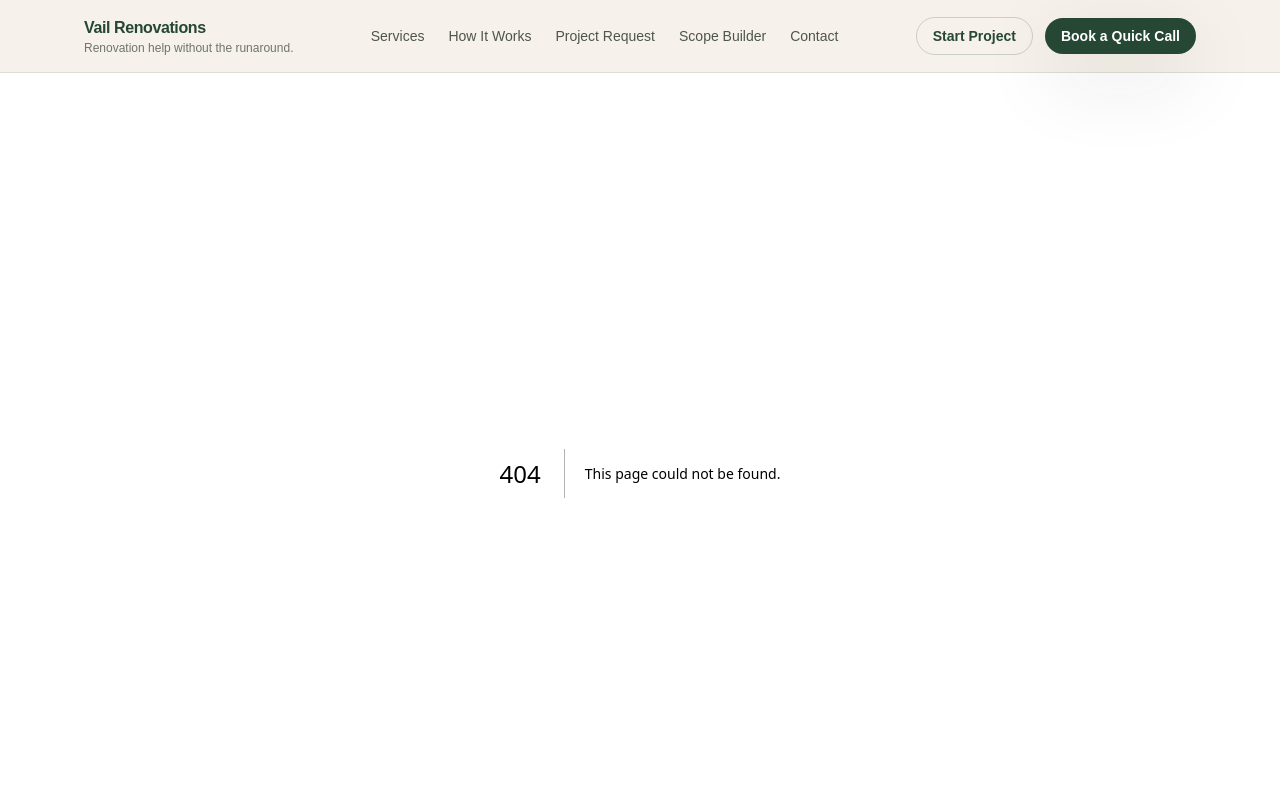
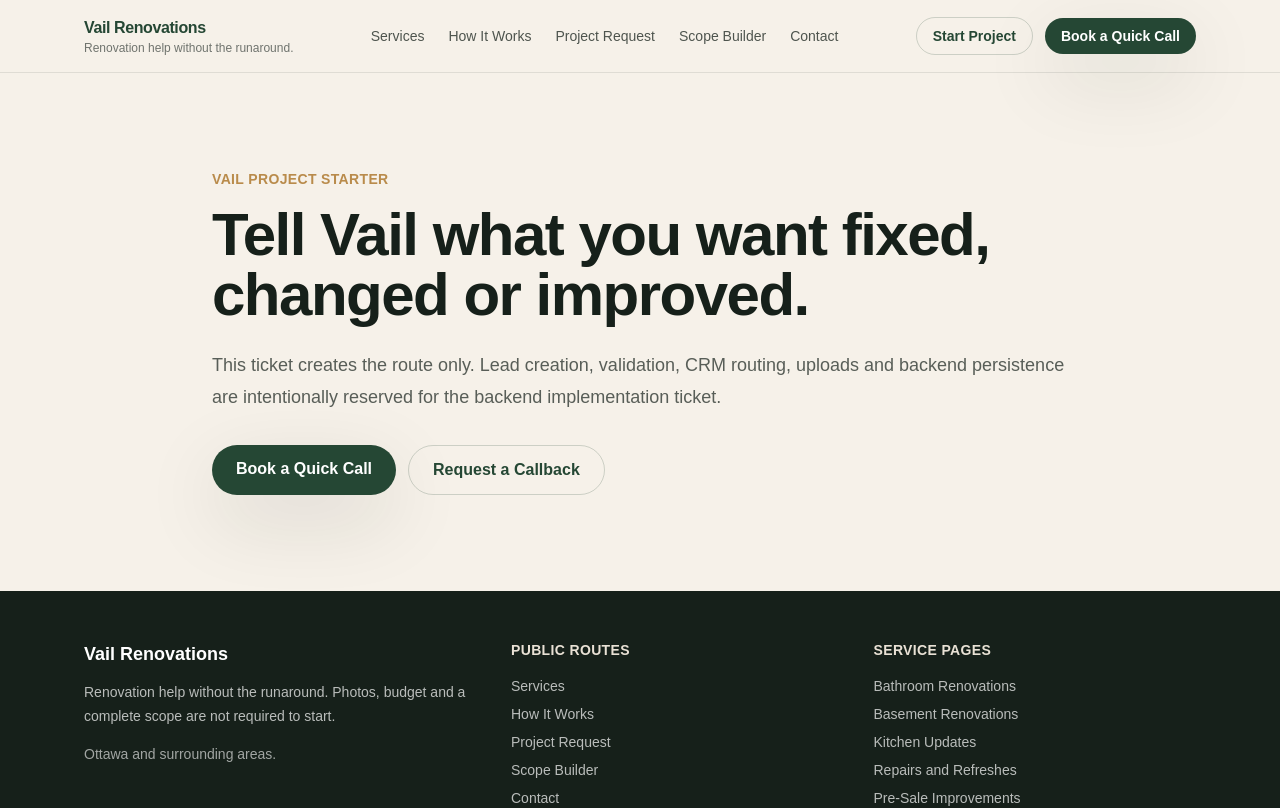
Before and after one commit to harbourviewcompany-create/contractor, a Next.js app: page /project-request in a window 1280 px wide. Before the commit this address had no page. Shown: the top 808 px of the page. Built offline with nearby package versions, Linux system fonts and the light colour scheme.

Commit message:
Add Project Starter placeholder route

```diff
--- /dev/null
+++ b/app/project-request/page.tsx
@@ -0,0 +1,20 @@
+import { PlaceholderPage } from "@/components/placeholder-page";
+
+export const metadata = {
+  title: "Project Request",
+  description: "Vail Project Starter foundation route."
+};
+
+export default function ProjectRequestPage() {
+  return (
+    <PlaceholderPage
+      eyebrow="Vail Project Starter"
+      title="Tell Vail what you want fixed, changed or improved."
+      body="This ticket creates the route only. Lead creation, validation, CRM routing, uploads and backend persistence are intentionally reserved for the backend implementation ticket."
+      primaryHref="/book-call"
+      primaryLabel="Book a Quick Call"
+      secondaryHref="/callback"
+      secondaryLabel="Request a Callback"
+    />
+  );
+}
```
